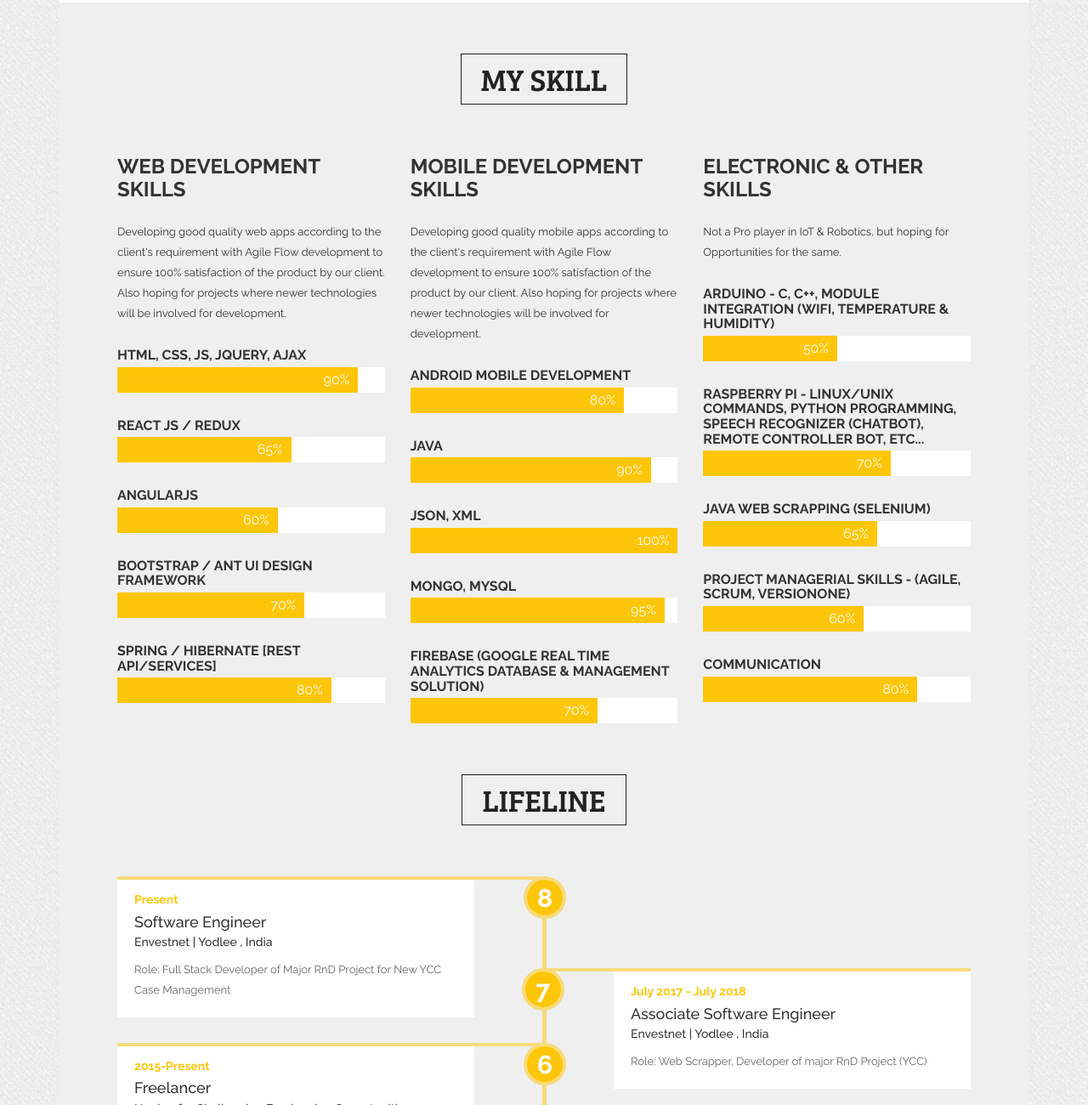
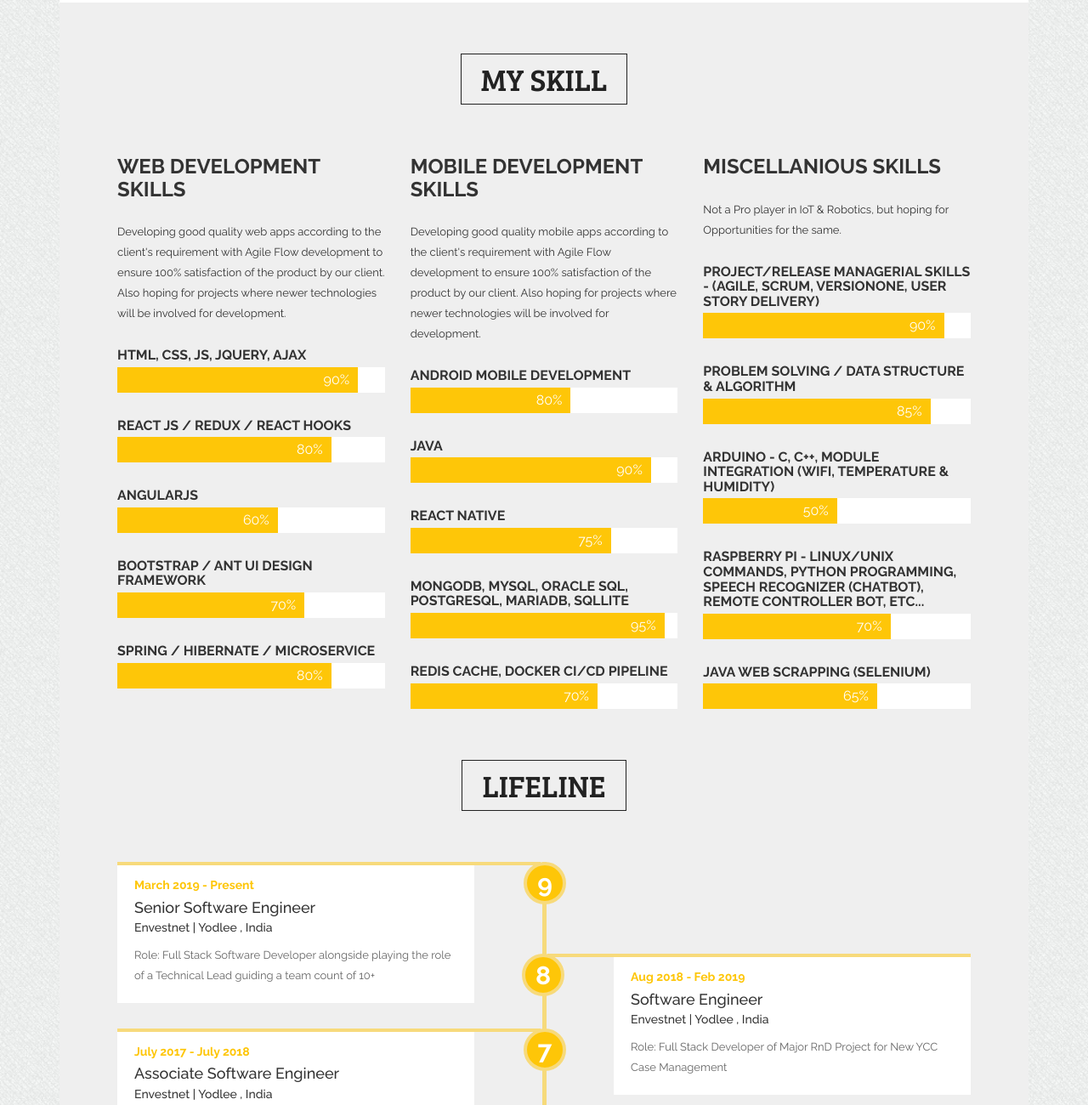
Before and after one commit to mun-sathish/mun-sathish.github.io, a plain HTML site: page index.html in a window 1280 px wide. Shown: the part 655-1955 px from the top of the page at 85% size. Drawn offline with Linux system fonts and the light colour scheme.

Commit message:
Updating WebPage & Resume

```diff
--- a/index.html
+++ b/index.html
@@ -83,15 +83,17 @@
                     <div class="row">
                         <div class="col-md-5">
                             <div class="person_img">
-                                <img src="img/member/member-1.png" alt="">
+                                <img src="img/member/member-1.jpg" alt="">
                                 <a class="download_btn" href="raw/sathish-resume.pdf" target="_blank"><span>Download Resume</span></a>
                             </div>
                         </div>
                         <div class="col-md-7">
                             <div class="row person_details">
-                                <h3>Hi I'm <span>Sathish. V (Dustakar)</span></h3>
-                                <h4>Full Stack Software Engineer at Envestnet | Yodlee India - Android/Web Dev Freelancer - IoT & Robotics Visioner</h4>
-                                <p>I'm a simple person who is great Doter of Nature & more Ardent about IoT and Robotics - Always looking forward for Challenging Career Opportunities to learn something incipient & contribution towards my Authoritative Figure</p>
+                                <h3>Hi I'm <span>Sathish. V</span></h3>
+                                <h4>Full Stack Senior Software Engineer at Envestnet | Yodlee India - Android/Web Dev Freelancer - Freelance Technical Trainer</h4>
+                                <p>Savvy & Energetic fast growing Entrepreneurial Technical Engineer with ~3
+                                    yrs of Professional Exp & 3+ yrs of Freelancing Exp with Robust Skills in
+                                    ✔ Problem Solving ✔ Technicality ✔ Management ✔ Ideas ✔ Leadership</p>
                                 <div class="person_information">
                                     <ul>
                                         <li><a href="#">Age</a></li>
@@ -101,7 +103,7 @@
                                         <li><a href="#">Email</a></li>
                                     </ul>
                                     <ul>
-                                        <li><a href="#">23</a></li>
+                                        <li><a href="#">24</a></li>
                                         <li><a href="#">Indian</a></li>
                                         <li><a href="#">#15, 1<sup>st</sup> Floor, 2<sup>nd</sup> Main Road.<br>Mallige Thotta, Magadi Road<br>Bengaluru, India</a></li>
                                         <li><a href="#">+91 7353578127</a></li>
@@ -142,11 +144,11 @@
                                     </div>
                                 </div>
                                 <div class="single_skill">
-                                    <h4>React JS / Redux</h4>
+                                    <h4>React JS / Redux / React Hooks</h4>
                                     <div class="progress">
-                                        <div class="progress-bar" role="progressbar" aria-valuenow="65" aria-valuemin="0" aria-valuemax="100">
+                                        <div class="progress-bar" role="progressbar" aria-valuenow="80" aria-valuemin="0" aria-valuemax="100">
                                             <div class="progress_parcent">
-                                                <span class="counter">65</span>%</div>
+                                                <span class="counter">80</span>%</div>
                                         </div>
                                     </div>
                                 </div>
@@ -169,7 +171,7 @@
                                     </div>
                                 </div>
                                 <div class="single_skill">
-                                    <h4>Spring / Hibernate [REST API/Services]</h4>
+                                    <h4>Spring / Hibernate / Microservice</h4>
                                     <div class="progress">
                                         <div class="progress-bar" role="progressbar" aria-valuenow="80" aria-valuemin="0" aria-valuemax="100">
                                             <div class="progress_parcent">
@@ -189,7 +191,7 @@
                                 <div class="single_skill">
                                     <h4>Android Mobile Development</h4>
                                     <div class="progress">
-                                        <div class="progress-bar" role="progressbar" aria-valuenow="80" aria-valuemin="0" aria-valuemax="100">
+                                        <div class="progress-bar" role="progressbar" aria-valuenow="60" aria-valuemin="0" aria-valuemax="100">
                                             <div class="progress_parcent"><span class="counter">80</span>%</div>
                                         </div>
                                     </div>
@@ -203,15 +205,15 @@
                                     </div>
                                 </div>
                                 <div class="single_skill">
-                                    <h4>JSON, XML</h4>
+                                    <h4>React Native</h4>
                                     <div class="progress">
-                                        <div class="progress-bar" role="progressbar" aria-valuenow="100" aria-valuemin="0" aria-valuemax="100">
-                                            <div class="progress_parcent"><span class="counter">100</span>%</div>
+                                        <div class="progress-bar" role="progressbar" aria-valuenow="75" aria-valuemin="0" aria-valuemax="100">
+                                            <div class="progress_parcent"><span class="counter">75</span>%</div>
                                         </div>
                                     </div>
                                 </div>
                                 <div class="single_skill">
-                                    <h4>Mongo, MySQL</h4>
+                                    <h4>MongoDB, MySQL, Oracle SQL, PostGreSQL, MariaDB, SQLlite</h4>
                                     <div class="progress">
                                         <div class="progress-bar" role="progressbar" aria-valuenow="95" aria-valuemin="0" aria-valuemax="100">
                                             <div class="progress_parcent"><span class="counter">95</span>%</div>
@@ -219,7 +221,7 @@
                                     </div>
                                 </div>
                                 <div class="single_skill">
-                                    <h4>Firebase (Google Real Time Analytics Database & Management Solution)</h4>
+                                    <h4>Redis Cache, Docker CI/CD Pipeline</h4>
                                     <div class="progress">
                                         <div class="progress-bar" role="progressbar" aria-valuenow="70" aria-valuemin="0" aria-valuemax="100">
                                             <div class="progress_parcent"><span class="counter">70</span>%</div>
@@ -230,10 +232,28 @@
                         </div>
                         <div class="col-md-4 wow fadeInUp animated">
                             <div class="skill_text">
-                                <h4>Electronic & Other Skills</h4>
+                                <h4>Miscellanious Skills</h4>
                                 <p>Not a Pro player in IoT & Robotics, but hoping for Opportunities for the same. </p>
                             </div>
                             <div class="skill_item_inner">
+                                <div class="single_skill">
+                                    <h4>Project/Release Managerial Skills - (Agile, Scrum, VersionONE, User Story Delivery)</h4>
+                                    <div class="progress">
+                                        <div class="progress-bar" role="progressbar" aria-valuenow="90" aria-valuemin="0" aria-valuemax="100">
+                                            <div class="progress_parcent">
+                                                <span class="counter">90</span>%</div>
+                                        </div>
+                                    </div>
+                                </div>
+                                <div class="single_skill">
+                                    <h4>Problem Solving / Data Structure & Algorithm</h4>
+                                    <div class="progress">
+                                        <div class="progress-bar" role="progressbar" aria-valuenow="85" aria-valuemin="0" aria-valuemax="100">
+                                            <div class="progress_parcent">
+                                                <span class="counter">85</span>%</div>
+                                        </div>
+                                    </div>
+                                </div>
                                 <div class="single_skill">
                                     <h4>Arduino - C, C++, Module Integration (Wifi, Temperature & Humidity)</h4>
                                     <div class="progress">
@@ -261,24 +281,6 @@
                                         </div>
                                     </div>
                                 </div>
-                                <div class="single_skill">
-                                    <h4>Project Managerial Skills - (Agile, Scrum, VersionONE)</h4>
-                                    <div class="progress">
-                                        <div class="progress-bar" role="progressbar" aria-valuenow="60" aria-valuemin="0" aria-valuemax="100">
-                                            <div class="progress_parcent">
-                                                <span class="counter">60</span>%</div>
-                                        </div>
-                                    </div>
-                                </div>
-                                <div class="single_skill">
-                                    <h4>Communication</h4>
-                                    <div class="progress">
-                                        <div class="progress-bar" role="progressbar" aria-valuenow="80" aria-valuemin="0" aria-valuemax="100">
-                                            <div class="progress_parcent">
-                                                <span class="counter">80</span>%</div>
-                                        </div>
-                                    </div>
-                                </div>
                             </div>
                         </div>
                     </div>
@@ -287,9 +289,15 @@
                     <div class="main_title">
                         <h2>LIFELINE</h2>
                     </div>
-                    <div class="education_inner_area">
+                        <div class="education_inner_area">
+                            <div class="education_item wow fadeInUp animated" data-line="9">
+                                <h6>March 2019 - Present</h6>
+                                <a href="#"><h4>Senior Software Engineer</h4></a>
+                                <h5>Envestnet | Yodlee , India</h5>
+                                <p>Role: Full Stack Software Developer alongside playing the role of a Technical Lead guiding a team count of 10+</p>
+                        </div>
                         <div class="education_item wow fadeInUp animated" data-line="8">
-                                <h6>Present</h6>
+                                <h6>Aug 2018 - Feb 2019</h6>
                                 <a href="#"><h4>Software Engineer</h4></a>
                                 <h5>Envestnet | Yodlee , India</h5>
                                 <p>Role: Full Stack Developer of Major RnD Project for New YCC Case Management</p>
```
Also changed, not shown: img/member/member-1-backup.png (renamed from img/member/member-1.png), img/member/member-1.jpg (added), 2 other files.
